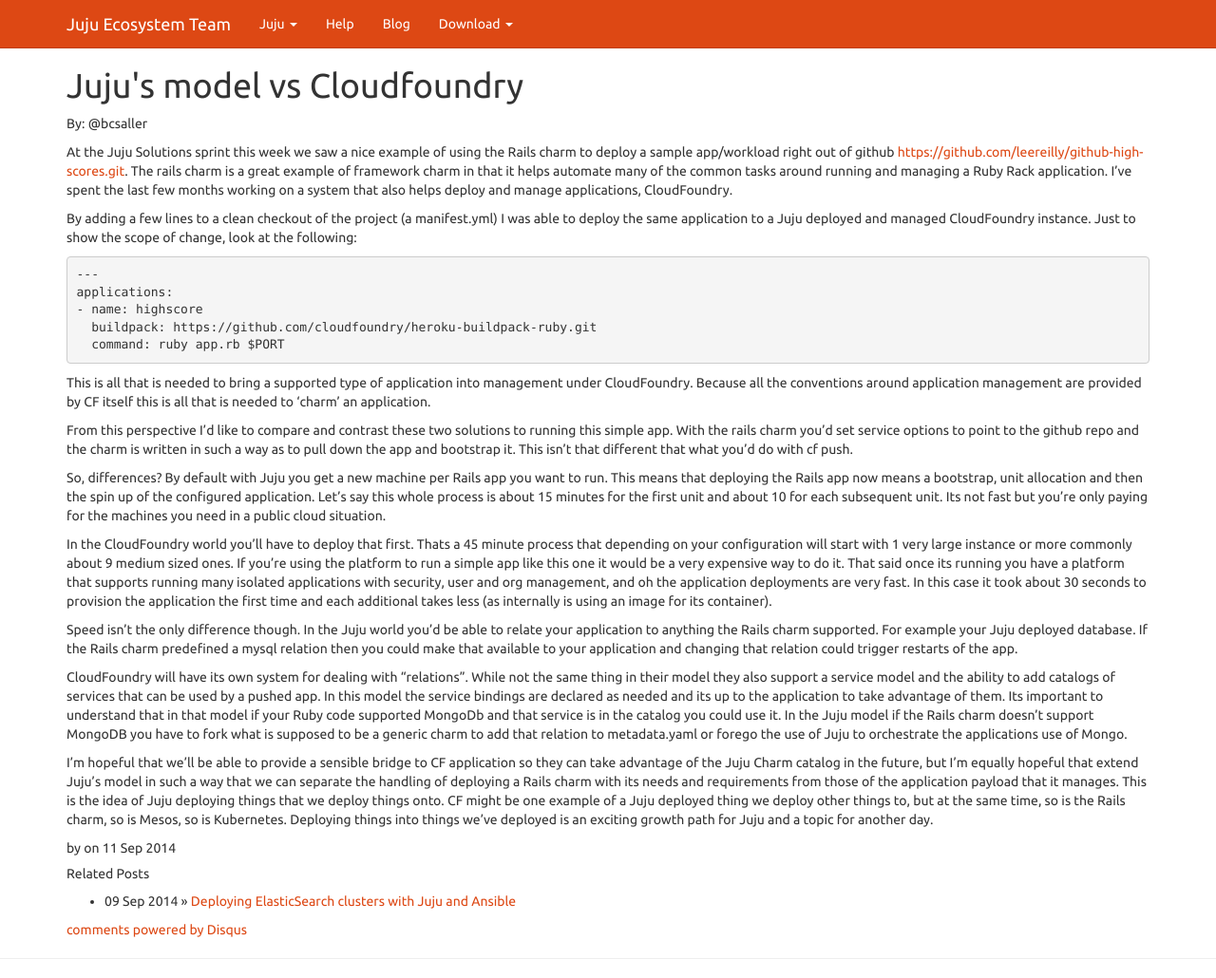
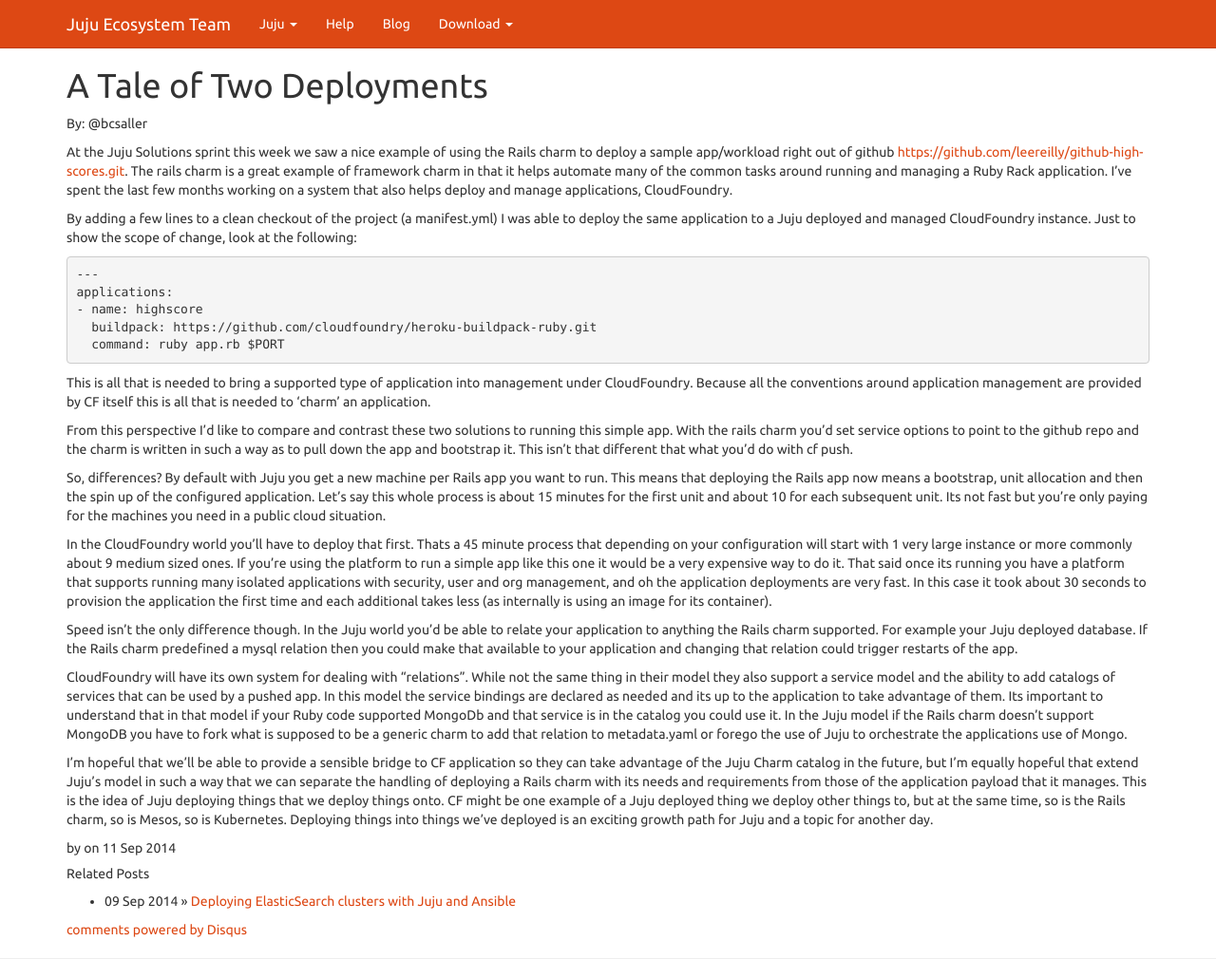
Before and after one commit to juju-solutions/juju-solutions.github.io, a Jekyll site: the page built from _posts/2014-09-11-two-deployments.md, in a window 1280 px wide and 1030 px high. Shown: the whole window at 95% size. Built offline with Jekyll 4.4.1, drawn with Linux system fonts in a browser that asks for light colours; comment, search, counter and statistics services are not loaded.

Commit message:
Re-renamed latest blog post

```diff
--- a/_posts/2014-09-11-two-deployments.md
+++ b/_posts/2014-09-11-two-deployments.md
@@ -1,6 +1,6 @@
 ---
 layout: post
-title: "Juju's model vs Cloudfoundry"
+title: "A Tale of Two Deployments"
 date: 2014-09-11 10:06
 comments: true
 categories: [cloud, juju]
```
